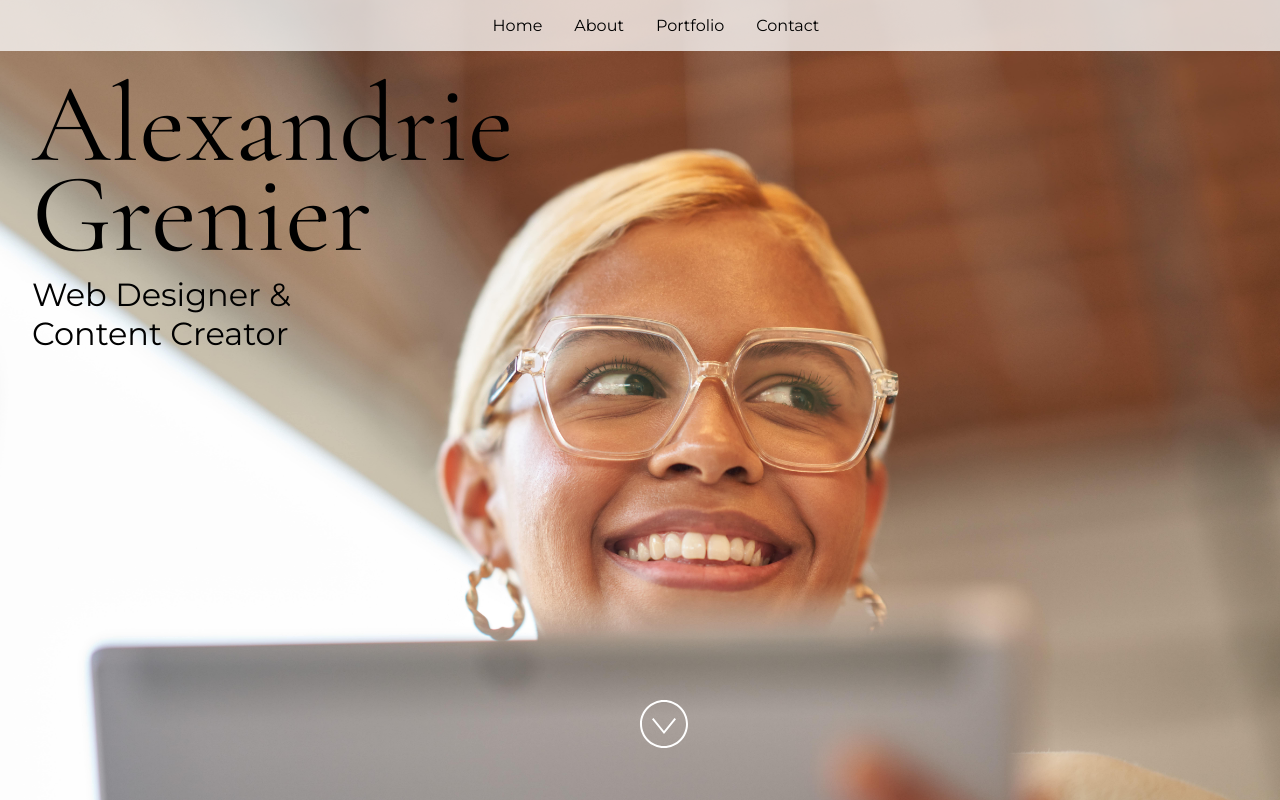
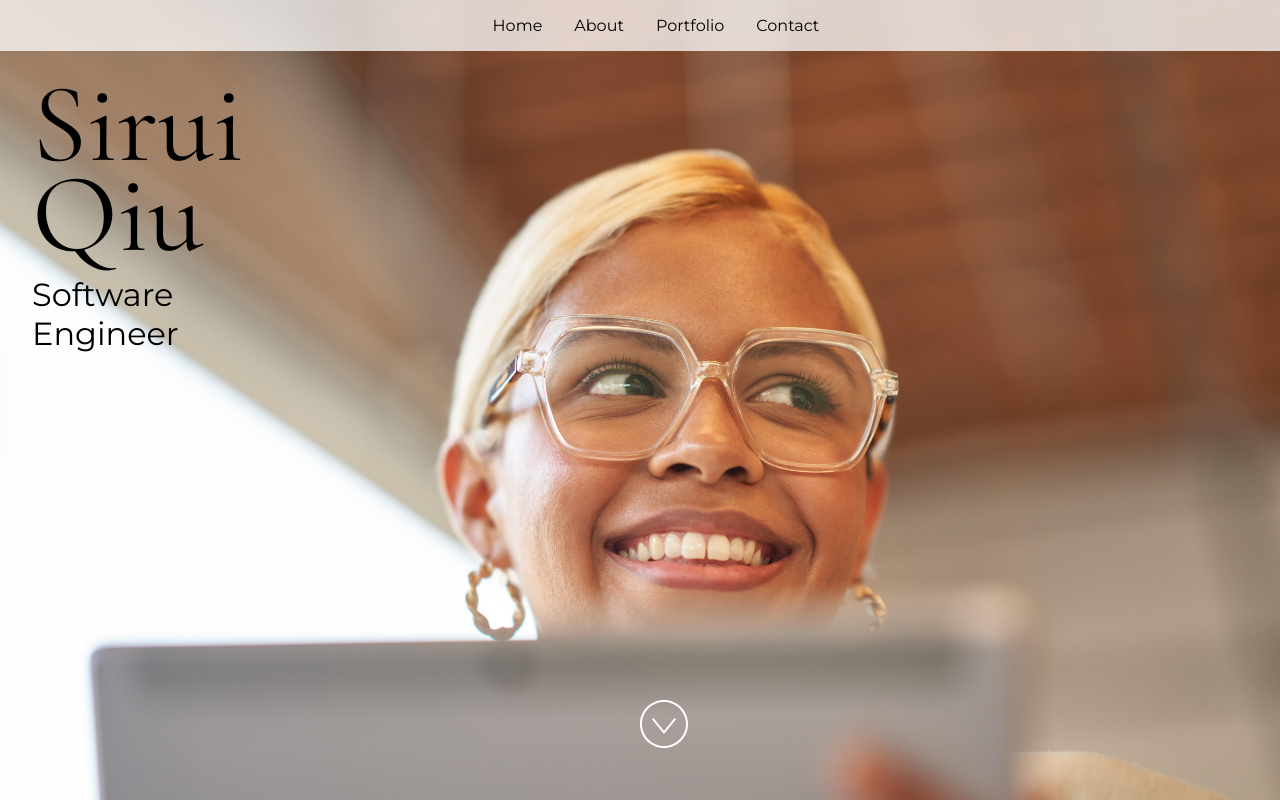
Before and after one commit to u413-284-si/PersonalPortfolio, a React (Vite) app: page / in a window 1280 px wide. Built offline with nearby package versions, Linux system fonts and the light colour scheme.

Commit message:
refactor: update personal data

```diff
--- a/src/App.jsx
+++ b/src/App.jsx
@@ -24,15 +24,15 @@
  * If you don't have one of the social sites listed, leave it as an empty string.
  */
 const siteProps = {
-  name: "Alexandrie Grenier",
-  title: "Web Designer & Content Creator",
-  email: "alex@example.com",
-  gitHub: "microsoft",
-  instagram: "microsoft",
-  linkedIn: "satyanadella",
+  name: "Sirui Qiu",
+  title: "Software Engineer",
+  email: "sirui.qiu01@gmail.com",
+  gitHub: "",
+  instagram: "",
+  linkedIn: "",
   medium: "",
-  twitter: "microsoft",
-  youTube: "Code",
+  twitter: "",
+  youTube: "",
 };
 
 const primaryColor = "#4E567E";
```
